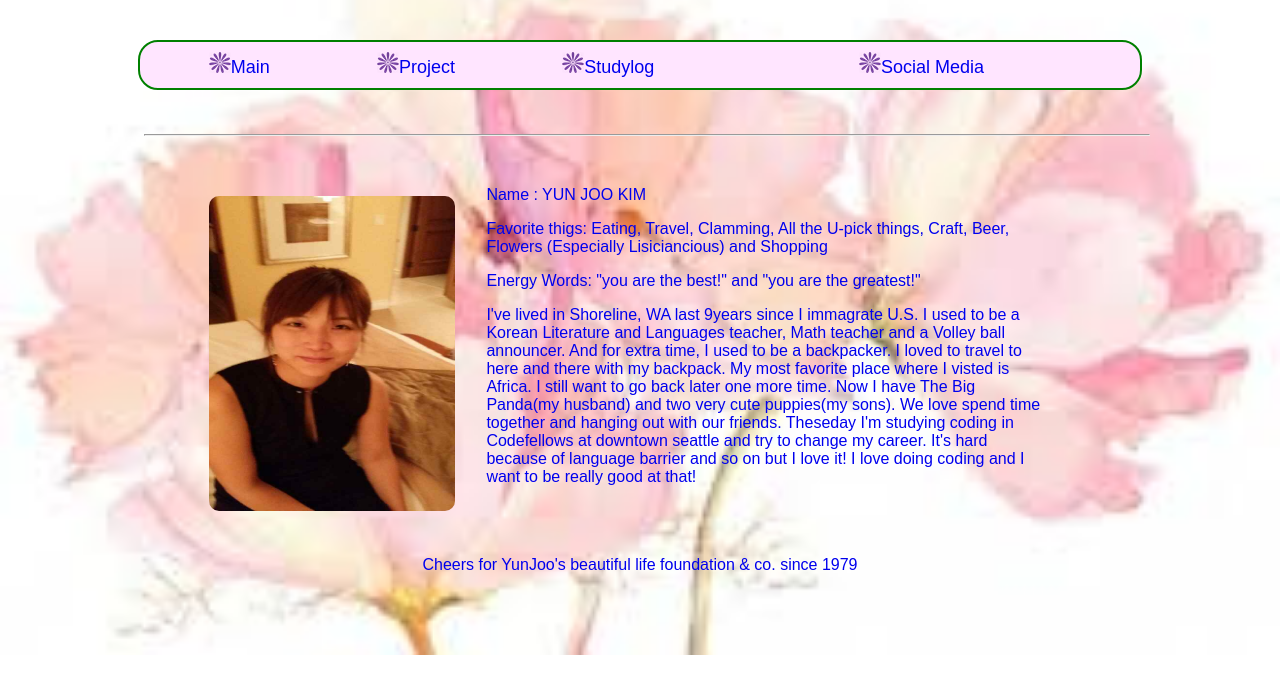
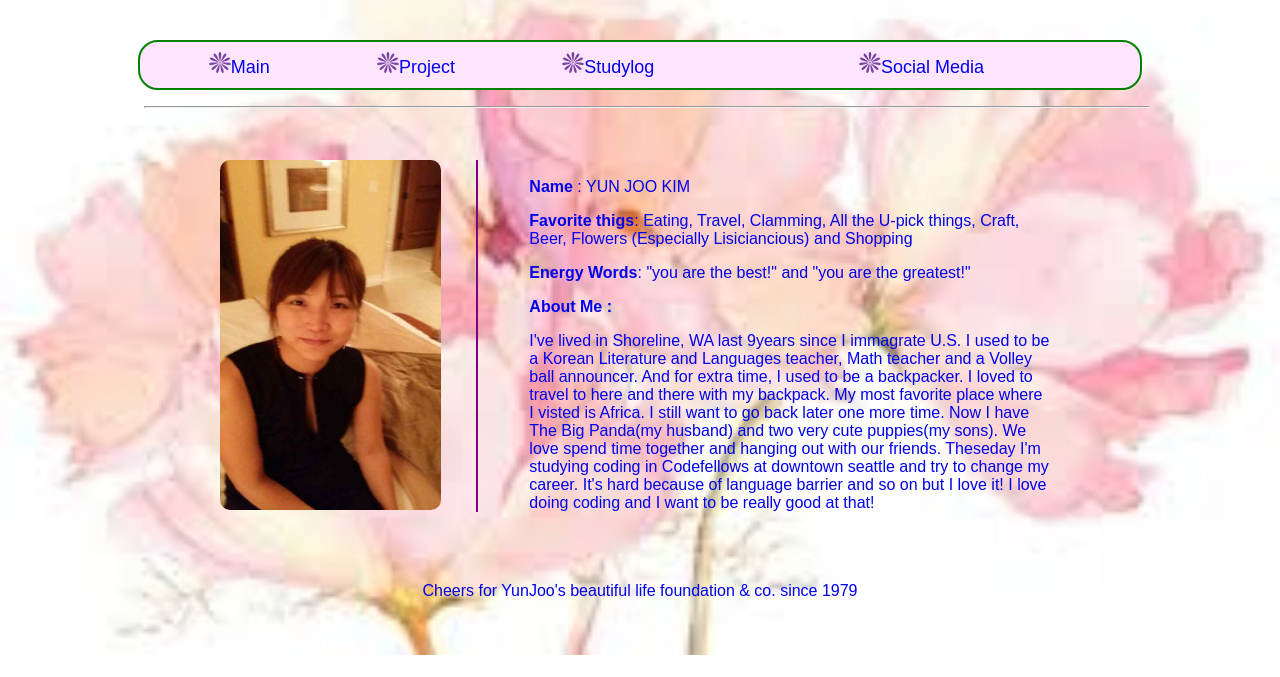
Before and after one commit to moniqueyj/moniqueyj.github.io, a plain HTML site: page aboutme.html in a window 1280 px wide. Shown: the part 123-800 px from the top of the page. Drawn offline with nearby package versions, Linux system fonts and the light colour scheme.

Commit message:
fixed css bug in about me

```diff
--- a/aboutme.html
+++ b/aboutme.html
@@ -21,26 +21,26 @@
             <li><img src = "image/bullet-icon.png"><a href = "study.html">Studylog</li>
             <li><img src = "image/bullet-icon.png"><a href = "socialmedia.html">Social Media</li>
           </ul>
+          <hr>
         </div>
         <embed src="mocca_-_i_remember.mp3" autostart="true" loop="true" width="2" height="0"></embed>
         <noembed>
           <bgsound src="mocca_-_i_remember.mp3" loop="infinite">
         </noembed>
       </header>
-      <hr>
       <br>
       <section class = "introduceME">
         <div class="myPic-div">
           <img class = "myPic" src = "image/myPic.jpeg">
         </div>
-        <!-- <div class = "introduceMEdiv" id = "vertical">
-        </div> -->
-        <div class = "profile-div" id="profile">
-          <p>Name : YUN JOO KIM </p>
-          <p>Favorite thigs: Eating, Travel, Clamming, All the U-pick things, Craft, Beer, Flowers (Especially Lisiciancious) and Shopping
-          <p>Energy Words: "you are the best!" and "you are the greatest!"</p>
-          <p>
-            I've lived in Shoreline, WA last 9years since I immagrate U.S. I used to be a Korean Literature and Languages teacher, Math teacher and a Volley ball announcer.
+        <div class ="vertical"></div>
+        <div class = "profile-div">
+          <p><b>Name</b> : YUN JOO KIM </p>
+          <p><b>Favorite thigs</b>: Eating, Travel, Clamming, All the U-pick things, Craft, Beer, Flowers (Especially Lisiciancious) and Shopping
+          <p><b>Energy Words</b>: "you are the best!" and "you are the greatest!"</p>
+          <p><b>About Me :</b>
+          <p> I've lived in Shoreline, WA last 9years since I immagrate U.S. I used to be a Korean Literature
+             and Languages teacher, Math teacher and a Volley ball announcer.
             And for extra time, I used to be a backpacker. I loved to travel to here and there with my backpack. My most favorite place where I visted is Africa. I still want to go back later one more time.
             Now I have The Big Panda(my husband) and two very cute puppies(my sons). We love spend time together and hanging out with our friends.
             Theseday I'm studying coding in Codefellows at downtown seattle and try to change my career. It's hard because of language barrier and so on but I love it!
--- a/styles/layout.css
+++ b/styles/layout.css
@@ -183,23 +183,32 @@
 
 img.myPic {
   width: 80%;
-  height: 90%;
-  margin-left: 30px;
+  height: 100%;
+  margin-left: 20px;
   float: left;
   border-radius: 10px;
 }
 
 .myPic-div {
-  width: 30%;
+  width: 27%;
   height: 350px;
-  margin-top: 10px;
-  margin-left: 5%;
+  margin-left: 7%;
   float: left;
+}
+
+.vertical {
+  border: 1px solid purple;
+  height: 350px;
+  float: left;
+  margin-right: 5%;
 }
 
 .profile-div {
   width: 60%;
+  padding-top: 2px;
   margin-left: 30%;
+  margin-right: 5%;
+  margin-bottom: 50px;
   height: 370px;
 }
 
```
Also changed, not shown: socialmedia.html (+1 -1 lines). Lines whose indentation alone changed are shown as unchanged.
